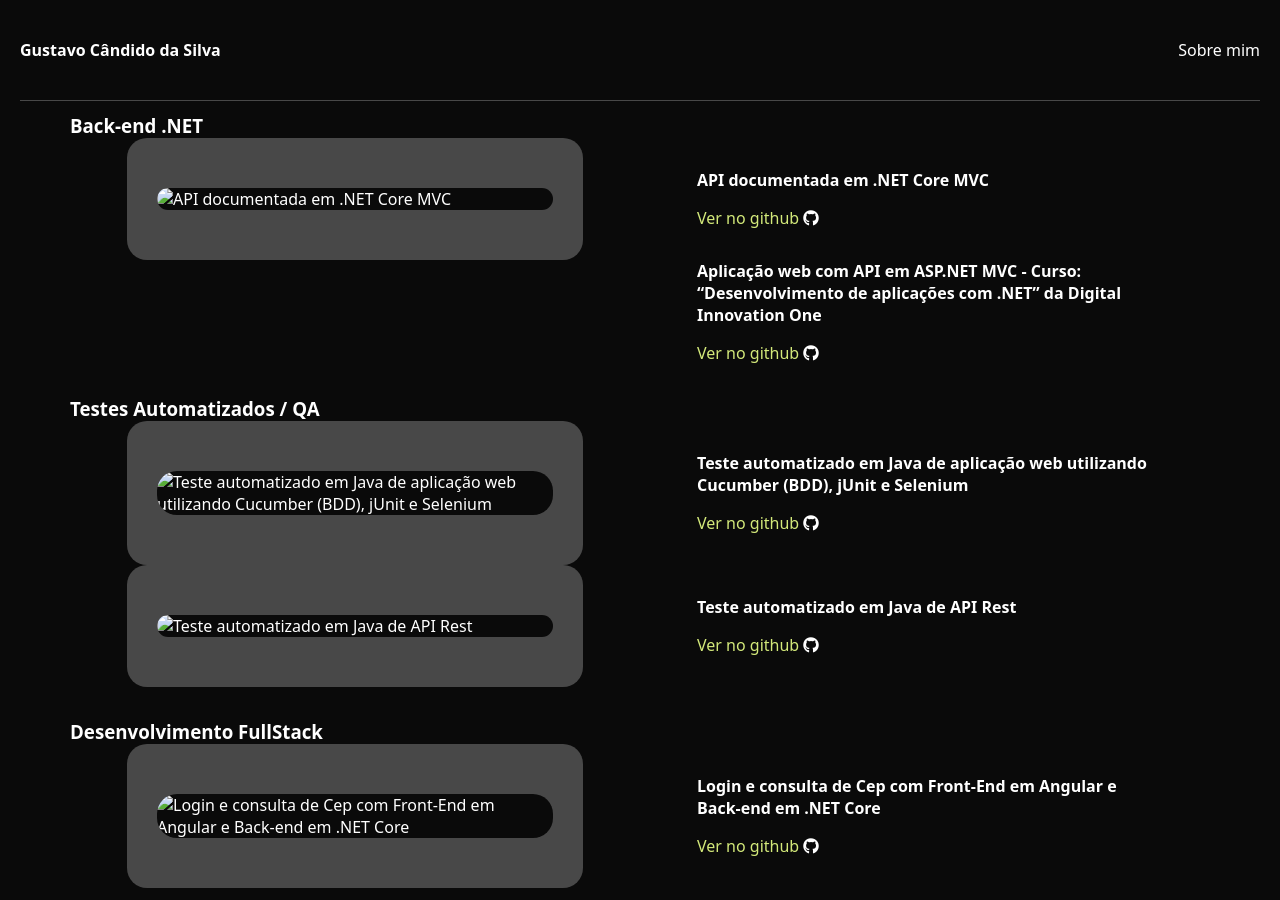
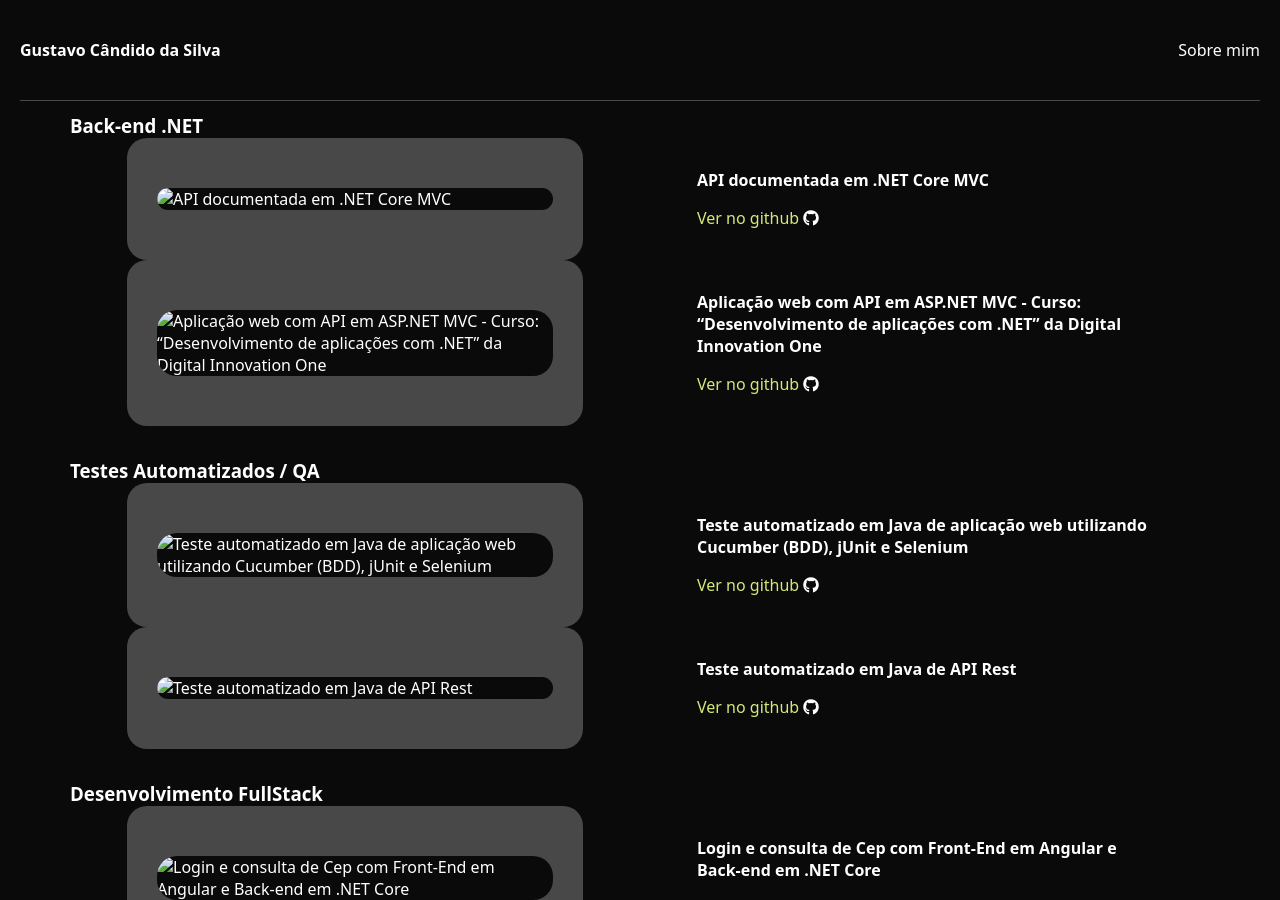
Before and after one commit to gustavo-candido-silva/Portfolio-stage, a Jekyll site: the page built from README.md, in a window 1280 px wide and 900 px high, scrolled down 1797 px. Built offline with Jekyll 4.4.1, drawn with Linux system fonts in a browser that asks for light colours; nearby versions of some CDN libraries; our own code applies the rules of GitHub Pages for plain Markdown files; a script that is not in the unit is left out; the repository's description, which GitHub fills in, is left out.

Commit message:
adjusting html

```diff
--- a/_layouts/page.html
+++ b/_layouts/page.html
@@ -108,6 +108,7 @@
               <div class="project">
                 <div class="project-item img-container">
                   <!-- project image here-->
+                  <img src="" alt="Aplicação web com API em ASP.NET MVC - Curso: “Desenvolvimento de aplicações com .NET” da Digital Innovation One">
                 </div>
                 <div class="project-item">
                   <!-- project description and links here-->
```
